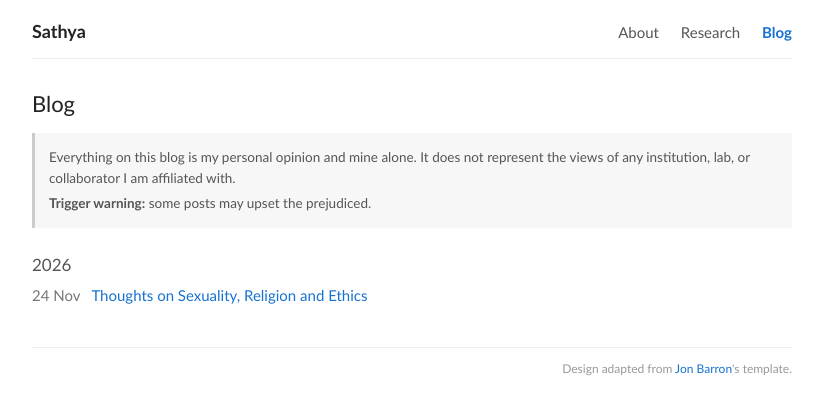
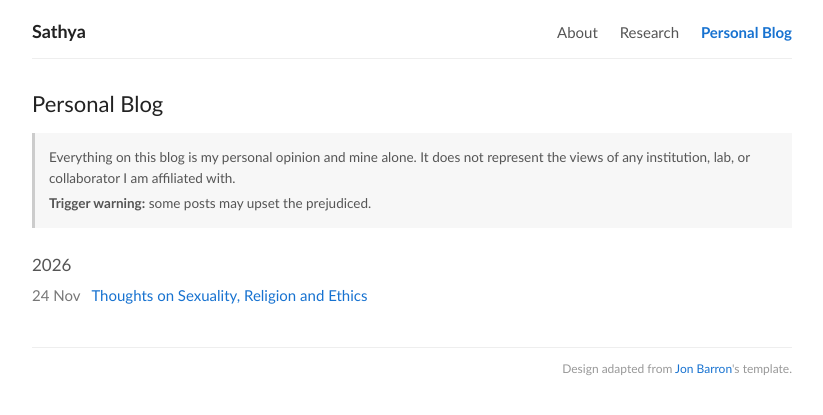
Before and after one commit to SwaminathanSK/SwaminathanSK.github.io, a Jekyll site: the page built from blog/index.html, in a window 1280 px wide. Shown: the top 415 px of the page, without its empty margins (228-1051 px from the left). Built offline with Jekyll 4.4.1, drawn with Linux system fonts in a browser that asks for light colours.

Commit message:
Rename Blog to Personal Blog
Co-Authored-By: Claude Opus 5.5 <noreply@anthropic.com>

```diff
--- a/_includes/nav.html
+++ b/_includes/nav.html
@@ -3,6 +3,6 @@
   <span class="nav-links">
     <a href="{{ '/' | relative_url }}"{% if page.url == '/' %} class="active"{% endif %}>About</a>
     <a href="{{ '/research/' | relative_url }}"{% if page.url == '/research/' %} class="active"{% endif %}>Research</a>
-    <a href="{{ '/blog/' | relative_url }}"{% if page.url contains '/blog/' %} class="active"{% endif %}>Blog</a>
+    <a href="{{ '/blog/' | relative_url }}"{% if page.url contains '/blog/' %} class="active"{% endif %}>Personal Blog</a>
   </span>
 </nav>
--- a/blog/index.html
+++ b/blog/index.html
@@ -1,10 +1,10 @@
 ---
 layout: default
-title: Blog
+title: Personal Blog
 description: Posts by Sathya (S K Swaminathan).
 ---
 <section>
-  <h2>Blog</h2>
+  <h2>Personal Blog</h2>
   {% include blog-note.html %}
   {% if site.posts.size == 0 %}
     <p class="muted">Nothing here yet.</p>
```
